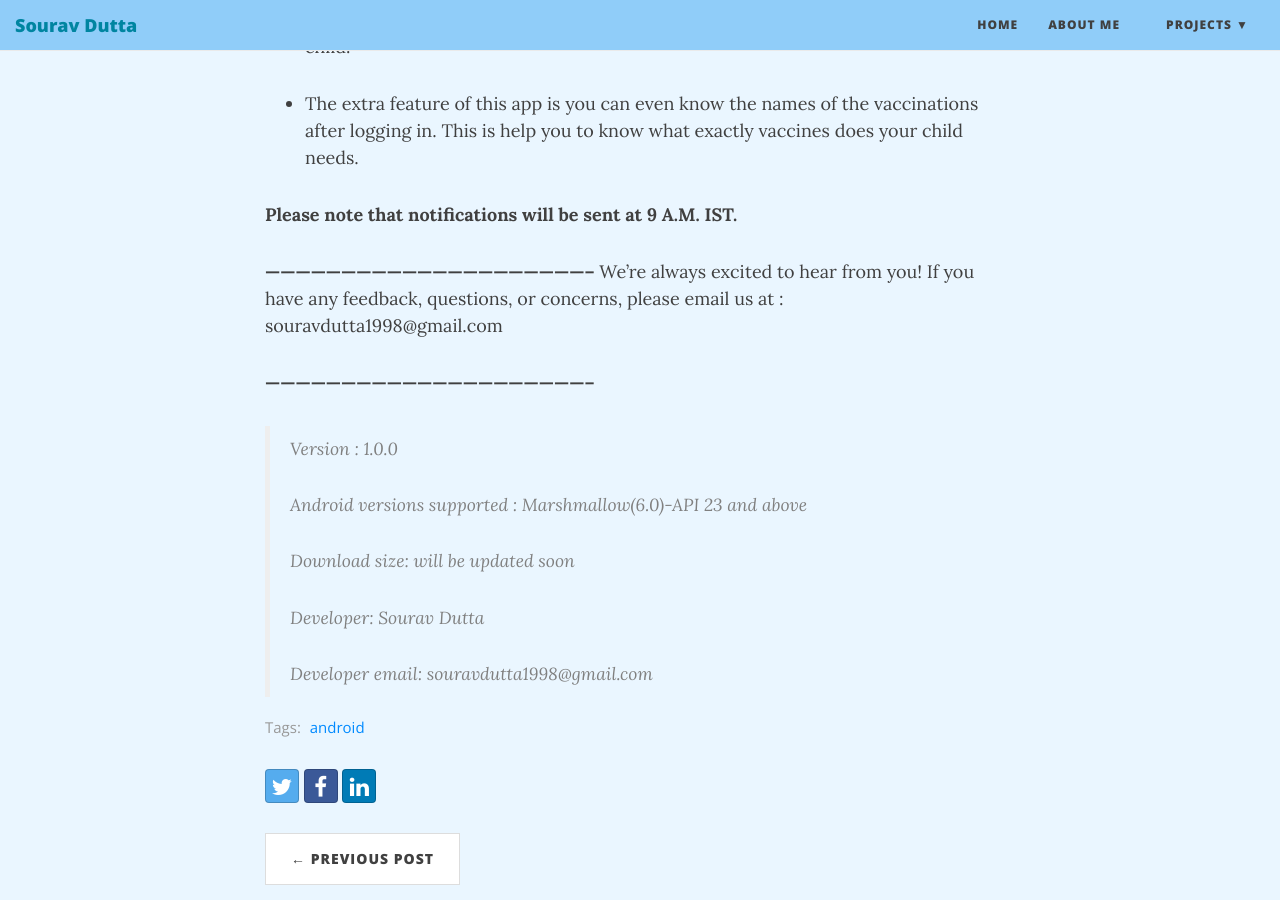
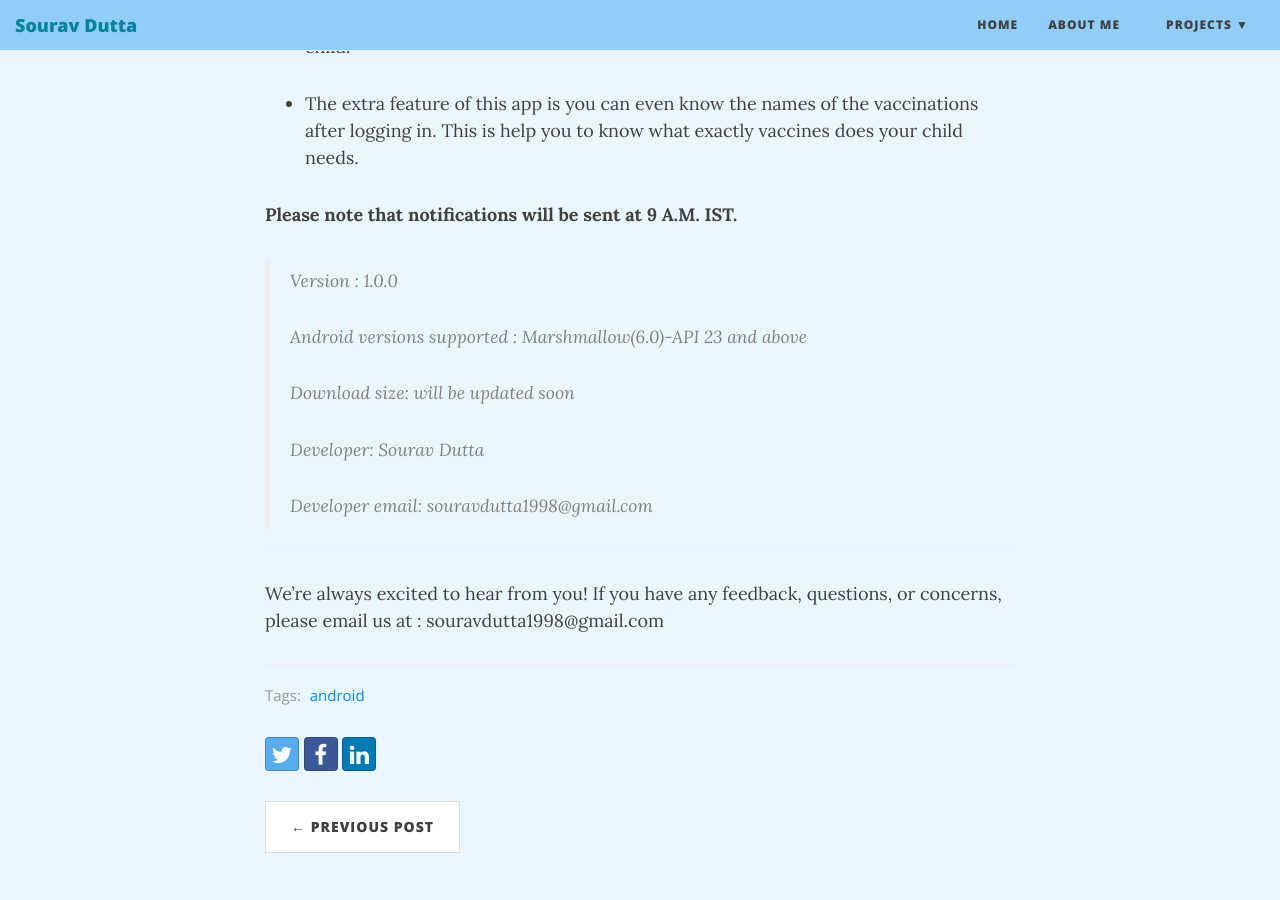
Before and after one commit to souravdutta1998/souravdutta1998.github.io, a Jekyll site: the page built from _posts/2018-02-12-project-whenimmunize.md, in a window 1280 px wide and 900 px high, scrolled down 798 px. Built offline with Jekyll 4.4.1, drawn with Linux system fonts in a browser that asks for light colours; nearby versions of some CDN libraries; part of the change alters nothing that is shown.

```diff
--- a/_posts/2018-02-12-project-whenimmunize.md
+++ b/_posts/2018-02-12-project-whenimmunize.md
@@ -22,11 +22,6 @@ Link will be available for download soon!
 
 **Please note that notifications will be sent at 9 A.M. IST.**
 
-**-----------------------------------------------------------------**
-We're always excited to hear from you! If you have any feedback, questions, or concerns, please email us at : souravdutta1998@gmail.com
-
-**-----------------------------------------------------------------**
-
 > Version : 1.0.0
 >
 > Android versions supported : Marshmallow(6.0)-API 23 and above
@@ -36,3 +31,8 @@ We're always excited to hear from you! If you have any feedback, questions, or c
 > Developer: Sourav Dutta
 >
 > Developer email: souravdutta1998@gmail.com
+
+-----------------------------------------------------------------
+We're always excited to hear from you! If you have any feedback, questions, or concerns, please email us at : souravdutta1998@gmail.com
+
+-----------------------------------------------------------------
```
